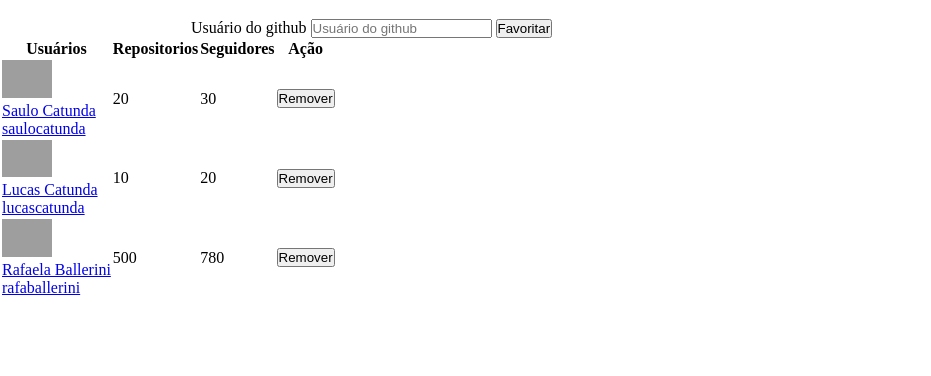
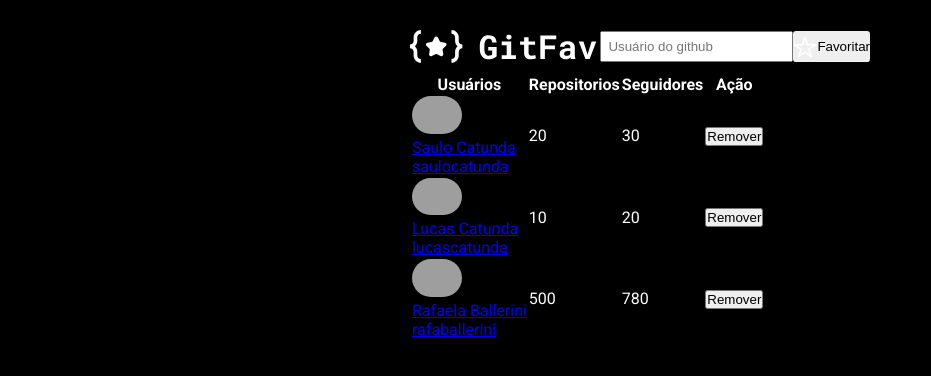
Before and after one commit to saulocatunda/Explorer, a plain HTML site: page stage6/gitfav/index.html in a window 1280 px wide. Shown: the whole page, without its empty margins (0-931 px from the left). Drawn offline with Linux system fonts and the light colour scheme; grey boxes are pictures that could not be loaded.

Commit message:
style-started

```diff
--- a/stage6/gitfav/index.html
+++ b/stage6/gitfav/index.html
@@ -3,16 +3,28 @@
   <head>
     <meta charset="UTF-8" />
     <meta name="viewport" content="width=device-width, initial-scale=1.0" />
+    <link rel="preconnect" href="https://fonts.googleapis.com" />
+    <link rel="preconnect" href="https://fonts.gstatic.com" crossorigin />
+    <link
+      href="https://fonts.googleapis.com/css2?family=Roboto:wght@400;700&display=swap"
+      rel="stylesheet"
+    />
+    <link rel="stylesheet" href="style.css" />
     <title>GitFav</title>
-    <link rel="stylesheet" href="style.css" />
   </head>
   <body>
     <div id="app">
       <header>
         <img src="assets/gitfav.svg" alt="GitFav" />
-        <label for="input-search">Usuário do github</label>
-        <input type="text" id="input-search" placeholder="Usuário do github" />
-        <button>Favoritar</button>
+        <div class="search">
+          <label class="sr-only" for="input-search">Usuário do github</label>
+          <input
+            type="text"
+            id="input-search"
+            placeholder="Usuário do github"
+          />
+          <button><img src="assets/star.svg" alt="Estrela" />Favoritar</button>
+        </div>
       </header>
       <table>
         <thead>
@@ -30,7 +42,7 @@
                 src="https://github.com/saulocatunda.png"
                 alt="Foto do usuário"
               />
-              <a href="https://github.com/saulocatunda">
+              <a href="https://github.com/saulocatunda" target="_blank">
                 <p>Saulo Catunda</p>
                 <span>saulocatunda</span>
               </a>
@@ -46,7 +58,7 @@
                 src="https://github.com/lucascatunda.png"
                 alt="Foto do usuário"
               />
-              <a href="https://github.com/lucascatunda">
+              <a href="https://github.com/lucascatunda" target="_blank">
                 <p>Lucas Catunda</p>
                 <span>lucascatunda</span>
               </a>
@@ -62,7 +74,7 @@
                 src="https://github.com/rafaballerini.png"
                 alt="Foto do usuário"
               />
-              <a href="https://github.com/rafaballerini">
+              <a href="https://github.com/rafaballerini" target="_blank">
                 <p>Rafaela Ballerini</p>
                 <span>rafaballerini</span>
               </a>
--- a/stage6/gitfav/style.css
+++ b/stage6/gitfav/style.css
@@ -6,19 +6,63 @@
 
 :root {
   font-size: 62.5%;
+
   --background-color: #000;
-  --text-color: #FFFFFF;
-  --text-gray-color: #7C7C8A;
-  --text-title-color: #E1E1E6;
-  --button-x-color: #F75A68;
+  --text-color: #ffffff;
+  --text-gray-color: #7c7c8a;
+  --text-title-color: #e1e1e6;
+  --button-x-color: #f75a68;
+
+  --primary-font: 'Roboto', sans-serif;
 }
 
 body {
   font-size: 1.6rem;
-
+  font-family: var(--primary-font);
+  background-color: var(--background-color);
+  color: var(--text-color);
 }
 
+.sr-only {
+  position: absolute;
+  width: 1px;
+  height: 1px;
+  overflow: hidden;
+  margin: -1px;
+  opacity: 0;
+}
 
 table img {
   width: 5rem;
+  border-radius: 5rem;
 }
+
+#app {
+  padding: 2rem;
+  margin: 0 auto;
+  width: 50rem;
+}
+
+#app header {
+  margin: 1rem auto;
+  display: flex;
+  align-items: center;
+  justify-content: space-between;
+}
+
+.search {
+  display: flex;
+}
+
+.search input {
+  padding: .6rem;
+}
+
+.search button {
+  display: flex;
+  align-items: center;
+  border: none;
+  border-radius: 0.3125rem;
+  padding
+
+}
```
Also changed, not shown: stage6/gitfav/notes.md (added, +1 -0 lines), stage6/gitfav/assets/star.svg (added).
